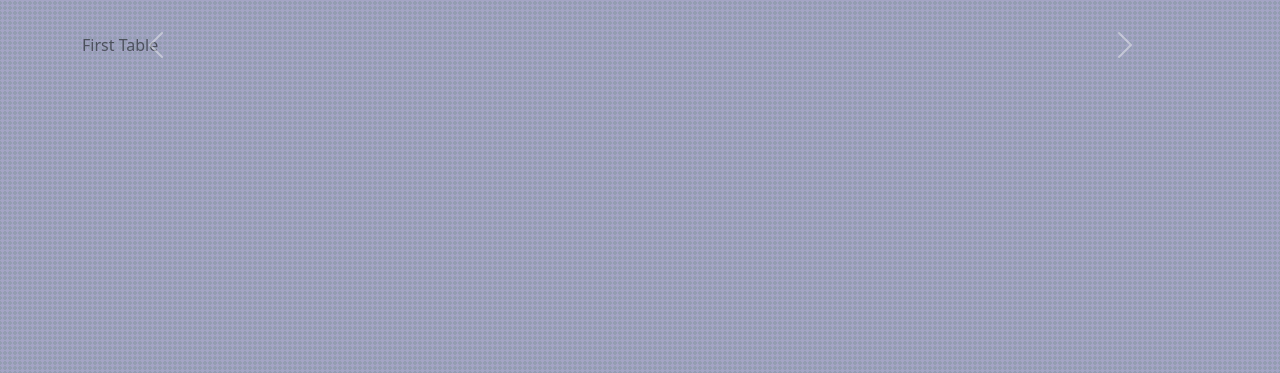
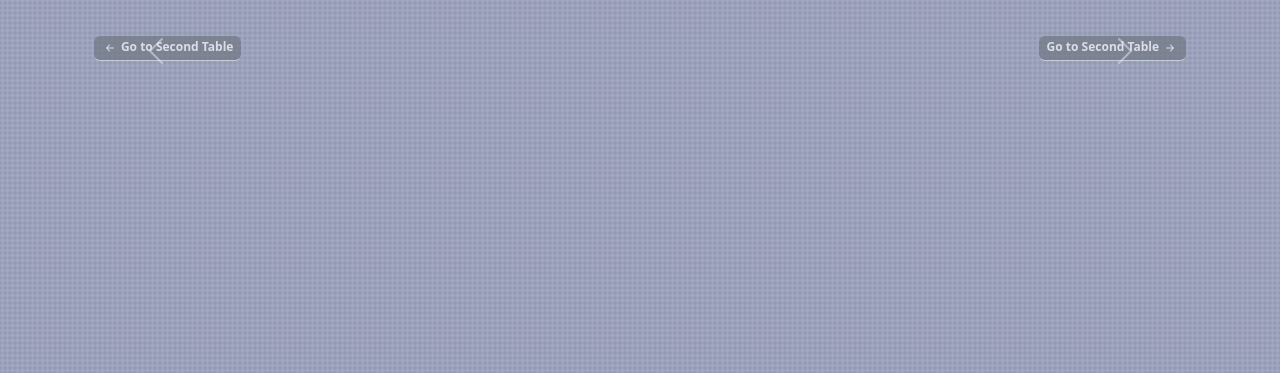
Before and after one commit to vasylgolub/ChasePDF, a Django app: page /index/result/ in a window 1280 px wide. Shown: the part 47-420 px from the top of the page. Run offline with Django 4.2, Linux system fonts and the light colour scheme; data comes from the database, SQL or seed files in the repository; some libraries are stand-ins or nearby versions.

Commit message:
labels showing where to click to get to the second table

```diff
--- a/django_mypage/page/templates/page/result.html
+++ b/django_mypage/page/templates/page/result.html
@@ -50,9 +50,6 @@
     <script defer src='https://cdn.jsdelivr.net/npm/bootstrap@5.2.0/dist/js/bootstrap.bundle.min.js'></script>
 
 
-{#d-none d-sm-block#}
-
-
     <nav class="navbar navbar-light navbar-expand-lg fixed-top" id="nav_b">
         <div class="container-fluid">
              <a href="/index" class="bi bi-house btn btn-sm btn-outline-light"  role="button">
@@ -81,23 +78,6 @@
     </nav>
 
 
-
-
-{#    <div class="container mt-5 mt-md-0 tables">#}
-{#        <div class="halfOpacity">#}
-{#            {% if list_of_transactions %}#}
-{#            {% include 'table.html' %}#}
-{#            {% endif %}#}
-{#        </div>#}
-{##}
-{#        <div class="contenuto" style="margin-left: 80px">#}
-{#            {% if list_of_selected_transactions %}#}
-{#            {% include 'table2.html' %}#}
-{#            {% endif %}#}
-{#        </div>#}
-{##}
-{#     </div>#}
-
     <div id="carouselExample" class="carousel slide container mt-5 mt-md-0 tables">
 
         <button class="carousel-control-prev" type="button" data-bs-target="#carouselExample" data-bs-slide="prev">
@@ -113,7 +93,25 @@
         <div class="carousel-inner">
             <div class="carousel-item active">
                 <div class="halfOpacity">
-                First Table
+
+                    <div class="container mb-2">
+                        <div class="row">
+                            <div class="col justify-content-start text-wrap ">
+                                <label class="badge bg-secondary text-wrap border-bottom">
+                                    <svg xmlns="http://www.w3.org/2000/svg" width="16" height="16" fill="currentColor" class="bi bi-arrow-left-short" viewBox="0 0 16 16"><path fill-rule="evenodd" d="M12 8a.5.5 0 0 1-.5.5H5.707l2.147 2.146a.5.5 0 0 1-.708.708l-3-3a.5.5 0 0 1 0-.708l3-3a.5.5 0 1 1 .708.708L5.707 7.5H11.5a.5.5 0 0 1 .5.5"/></svg>
+                                    Go to Second Table
+                                </label>
+                            </div>
+                            <div class="col d-flex justify-content-end align-items-end">
+                                <label class="badge bg-secondary text-wrap border-bottom ">
+                                    Go to Second Table
+                                    <svg xmlns="http://www.w3.org/2000/svg" width="16" height="16" fill="currentColor" class="bi bi-arrow-right-short" viewBox="0 0 16 16"><path fill-rule="evenodd" d="M4 8a.5.5 0 0 1 .5-.5h5.793L8.146 5.354a.5.5 0 1 1 .708-.708l3 3a.5.5 0 0 1 0 .708l-3 3a.5.5 0 0 1-.708-.708L10.293 8.5H4.5A.5.5 0 0 1 4 8"/></svg>
+                                </label>
+                            </div>
+                        </div>
+                    </div>
+
+
                     {% if list_of_transactions %}
                     {% include 'table.html' %}
                     {% endif %}
@@ -122,15 +120,28 @@
             </div>
             <div class="carousel-item">
                 <div class="halfOpacity">
-                Second Table
+                    <div class="container mb-2">
+                        <div class="row">
+                            <div class="col justify-content-start text-wrap ">
+                                <label class="badge bg-secondary text-wrap border-bottom">
+                                    <svg xmlns="http://www.w3.org/2000/svg" width="16" height="16" fill="currentColor" class="bi bi-arrow-left-short" viewBox="0 0 16 16"><path fill-rule="evenodd" d="M12 8a.5.5 0 0 1-.5.5H5.707l2.147 2.146a.5.5 0 0 1-.708.708l-3-3a.5.5 0 0 1 0-.708l3-3a.5.5 0 1 1 .708.708L5.707 7.5H11.5a.5.5 0 0 1 .5.5"/></svg>
+                                    Go to First Table
+                                </label>
+                            </div>
+                            <div class="col d-flex justify-content-end align-items-end">
+                                <label class="badge bg-secondary text-wrap border-bottom ">
+                                    Go to First Table
+                                    <svg xmlns="http://www.w3.org/2000/svg" width="16" height="16" fill="currentColor" class="bi bi-arrow-right-short" viewBox="0 0 16 16"><path fill-rule="evenodd" d="M4 8a.5.5 0 0 1 .5-.5h5.793L8.146 5.354a.5.5 0 1 1 .708-.708l3 3a.5.5 0 0 1 0 .708l-3 3a.5.5 0 0 1-.708-.708L10.293 8.5H4.5A.5.5 0 0 1 4 8"/></svg>
+                                </label>
+                            </div>
+                        </div>
+                    </div>
                     {% if list_of_selected_transactions %}
                     {% include 'table2.html' %}
                     {% endif %}
                 </div>
             </div>
         </div>
-
-
 
     </div>
 
```
